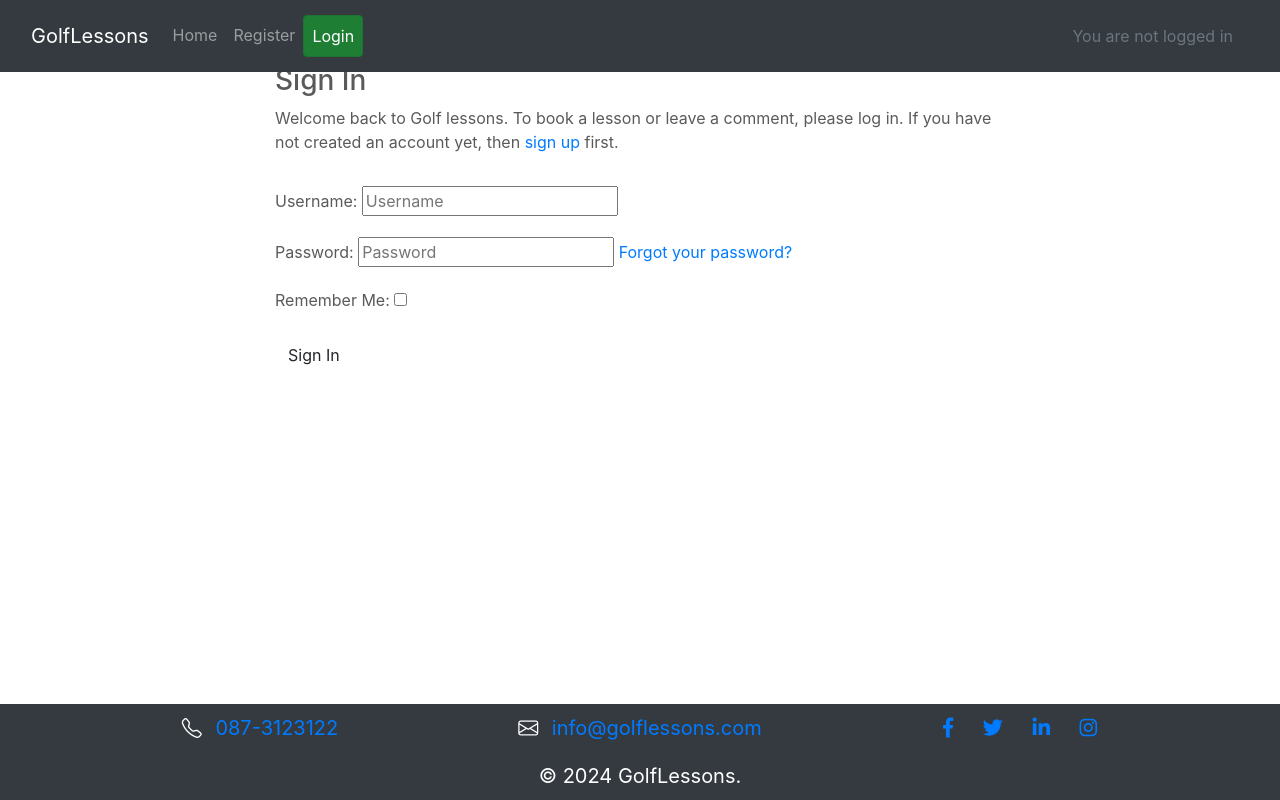
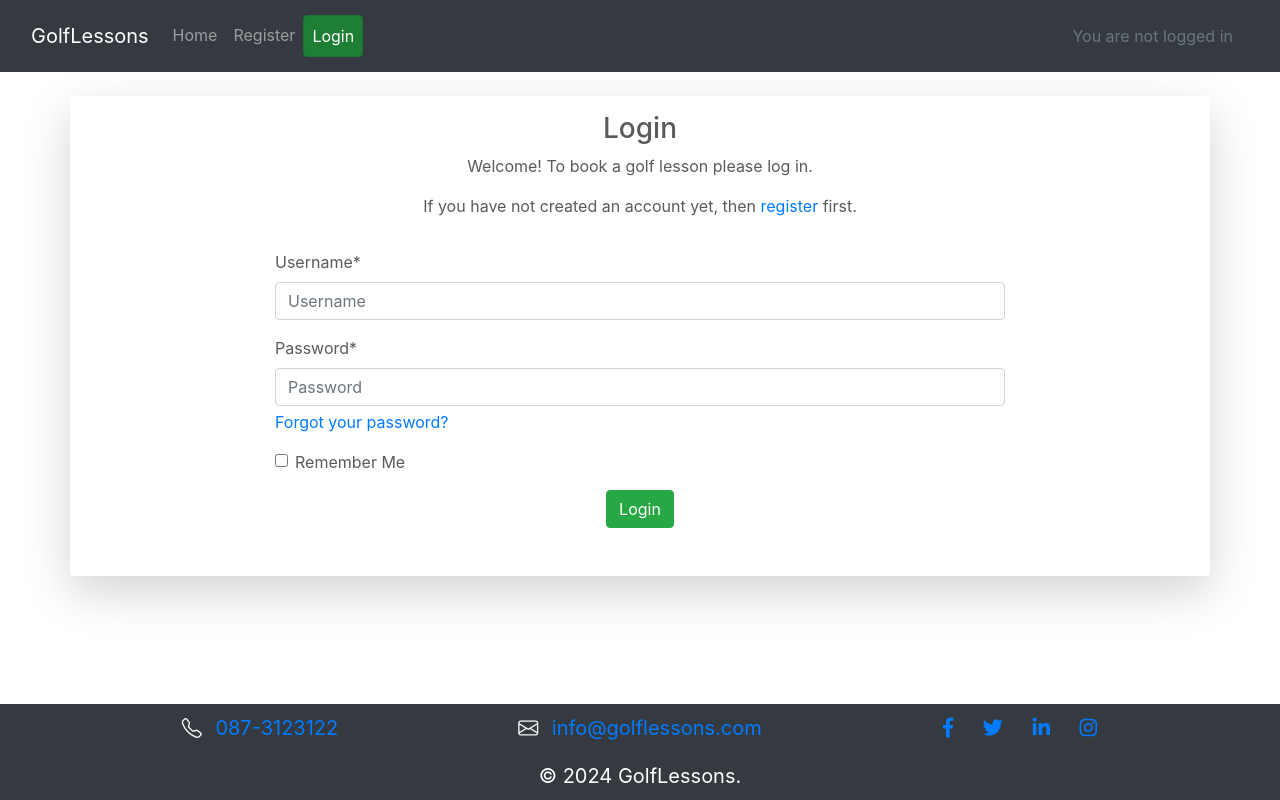
Before and after one commit to KevinFlanagan7/PP4-booking-system, a Django app: page /accounts/login/ in a window 1280 px wide. Run offline with Django 4.2, Linux system fonts and the light colour scheme; some libraries are stand-ins or nearby versions.

Commit message:
Add style to login and logout html pages.

```diff
--- a/golflessons/settings.py
+++ b/golflessons/settings.py
@@ -29,7 +29,7 @@ TEMPLATES_DIR = os.path.join(BASE_DIR, 'templates')
 SECRET_KEY = os.environ.get('SECRET_KEY')
 
 # SECURITY WARNING: don't run with debug turned on in production!
-DEBUG = True
+DEBUG = False
 
 ALLOWED_HOSTS = ['127.0.0.1','.herokuapp.com']
 
--- a/templates/account/login.html
+++ b/templates/account/login.html
@@ -1,4 +1,6 @@
 {% extends "base.html" %}
+
+{% load crispy_forms_tags %}
 
 {% load i18n %}
 {% load account socialaccount %}
@@ -7,26 +9,27 @@
 
 {% block content %}
 
-<div class="container">
+<div class="container mt-5 text-center shadow-lg rounded">
     <div class="row">
-        <div class="col-md-8 mt-3 offset-md-2">
-            <h3>{% trans "Sign In" %}</h3>
+        <div class="col-md-8 mt-3 offset-md-2 ">
+            <h3>{% trans "Login" %}</h3>
 
-            <p>{% blocktrans %}Welcome back to Golf lessons. To book a lesson or leave a comment, please log in. If
-                you
-                have not created an account yet, then <a class="link" href="{{ signup_url }}">sign up</a>
+            <p>{% blocktrans %}Welcome! To book a golf lesson please log in.</p>
+            <p>If you have not created an account yet, then <a class="link" href="{{ signup_url }}">register</a>
                 first.{% endblocktrans %}</p>
         </div>
     </div>
     <div class="row">
         <div class="col-md-8 mt-3 offset-md-2">
-            <form class="login" method="POST" action="{% url 'account_login' %}">
+            <form class="login text-left" method="POST" action="{% url 'account_login' %}">
                 {% csrf_token %}
-                {{ form.as_p }}
+                {{ form|crispy }}
                 {% if redirect_field_value %}
                 <input type="hidden" name="{{ redirect_field_name }}" value="{{ redirect_field_value }}" />
                 {% endif %}
-                <button class="btn btn-signup right" type="submit">{% trans "Sign In" %}</button>
+                <div class="text-center col-xs-3">
+                    <button class="btn btn-success mb-5" type="submit">{% trans "Login" %}</button>
+                </div>
             </form>
         </div>
     </div>
```
Also changed, not shown: bookings/templates/bookings/index.html (+4 -4 lines), templates/account/logout.html (+7 -5 lines), bookings/migrations/0003_alter_booking_options_alter_comment_options_and_more.py (added), bookings/migrations/0004_remove_booking_featured_image.py (added).
